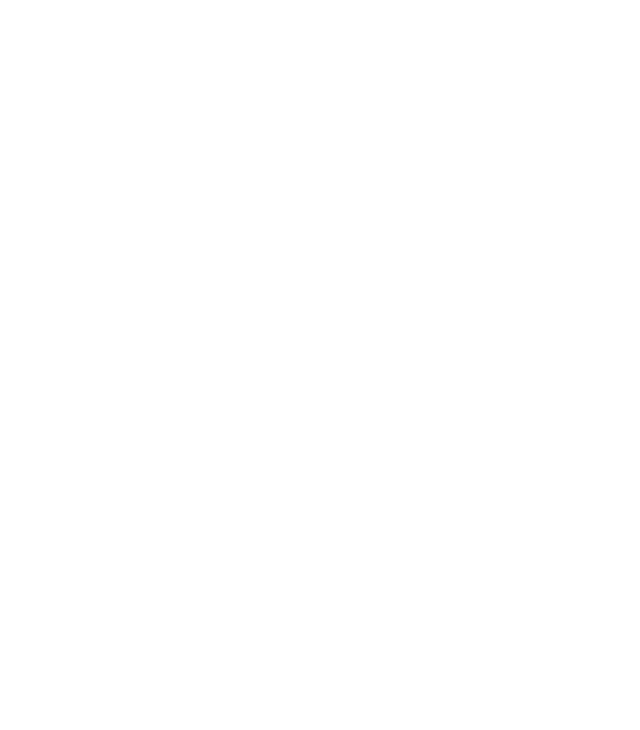
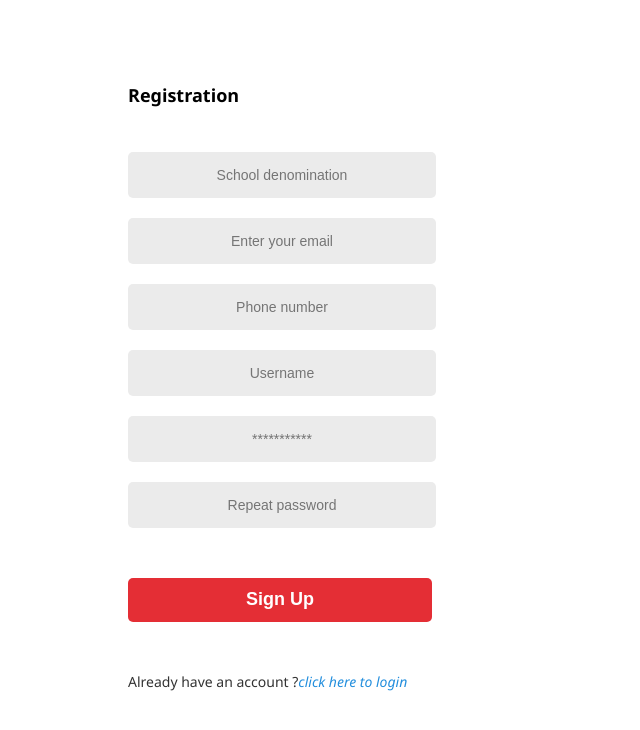
Before and after one commit to seggi/darassa-web-app, a React (Create React App) app: page /register in a window 1280 px wide. Before the commit this address had no page. Shown: the top 730 px of the page, without its empty margins (0-640 px from the left). Built offline with nearby package versions, Linux system fonts and the light colour scheme.

Commit message:
add register page

```diff
--- a/src/App.js
+++ b/src/App.js
@@ -1,5 +1,6 @@
 import { BrowserRouter, Routes, Route } from "react-router-dom";
 import "./App.css";
+import LandingPage from "./components/landingPage";
 import AuthMiddleware from "./middleware/authMiddleware";
 import routes from "./routes";
 
@@ -22,13 +23,14 @@
               </Route>
             ) : (
               <Route
-                path="/login"
+                path={route.path}
                 key={route.name}
                 index={route.index || true}
                 element={route.element}
               />
             );
           })}
+          <Route path={"/"} element={<LandingPage />} />
         </Routes>
       </BrowserRouter>
     </div>
--- a/src/components/auth/Login.jsx
+++ b/src/components/auth/Login.jsx
@@ -1,10 +1,10 @@
 import React from 'react'
-import AuthBox from '../common/AuthBox'
+import LoginInputForm from '../common/LoginInputForm';
 import "./style.css"
 
 const LoginPage = () => {
   return (
-      <AuthBox pageTitle={"Login"} />
+    <LoginInputForm pageTitle={"Login"} />
   )
 }
 
--- a/src/components/auth/Register.jsx
+++ b/src/components/auth/Register.jsx
@@ -1,19 +1,15 @@
-import React from 'react'
-import { APP_NAME } from '../../constants/appLabel/appLabel'
+import React from 'react';
+import RegisterInputForm from '../common/RegisterInputForm';
 import "./style.css"
 
 const Register = () => {
   return (
     <div className='content-box'>
-      <div className="content-box___column">
-        <div className="content-page__title">
-          <h1 className="page-title">
-              {APP_NAME}
-          </h1>
-        </div>
-      </div>
+      <div className="page-content__box">
+          <RegisterInputForm pageTitle={"Registration"} />
+       </div>
     </div>
   )
 }
 
-export default Register
+export default Register;
--- /dev/null
+++ b/src/components/common/RegisterInputForm.jsx
@@ -0,0 +1,35 @@
+import React from 'react'
+import {Link } from 'react-router-dom';
+import "./style.css";
+
+const RegisterInputForm = ({pageTitle}) => {
+  return (
+    <>
+         <div className='authentication-box'>
+            <div className="auth-items__box">
+                <div className="top-items">
+                    <h2 className='box-title'>{pageTitle}</h2>
+                </div>
+                <div className="bottom-items">
+                    <form action="">
+                        <div className="input-items">
+                        <input type="text" placeholder="School denomination"/>
+                        <input type="email" placeholder='Enter your email' />
+                        <input type="text" placeholder='Phone number'/>
+                        <input type="text" placeholder='Username' />
+                        <input type="password" placeholder="***********" />
+                        <input type="text" placeholder="Repeat password"/>
+                        <input type="submit" value="Sign Up" />
+                        </div>
+                    </form>
+                    <Link to="/login" className='goto'>
+                        <span>Already have an account ?</span>
+                        <i> click  here to login</i></Link>
+                </div>
+            </div>
+         </div>
+    </>
+  )
+}
+
+export default RegisterInputForm
--- a/src/components/common/style.css
+++ b/src/components/common/style.css
@@ -50,6 +50,13 @@
  }
 
 
+ .input-items input[type="text"] {
+    text-align: center;
+    border: none;
+    font-size: 14px;
+ }
+
+
 .input-items input[type="submit"] {
     background: rgba(226, 26, 34, 0.91);
     border-radius: 5px;
@@ -87,3 +94,11 @@
     font-size: 14px;
     color: #228EDD;
  }
+
+
+ .authentication-box {
+    padding: 0;
+    height: 100%;
+    width: 100%;
+    position: fixed;
+ }
--- a/src/containers/auth/RegisterContainer.jsx
+++ b/src/containers/auth/RegisterContainer.jsx
@@ -3,9 +3,7 @@
 
 
 const RegisterContainer = () => {
-  return (
-    <div><Register/></div>
-  )
+  return <Register/>
 }
 
 export default RegisterContainer
--- a/src/routes/index.js
+++ b/src/routes/index.js
@@ -19,13 +19,13 @@
   {
     path: "/404",
     element: <h1>404 Page Error</h1>,
-    isProtected: true,
+    isProtected: false,
     key: "Error page",
   },
   {
-    path: "/signup",
+    path: "/register",
     element: <RegisterContainer />,
-    isProtected: true,
+    isProtected: false,
     key: "signup",
   },
 ];
```
Also changed, not shown: src/components/common/LoginInputForm.jsx (renamed from src/components/common/AuthBox.jsx).
